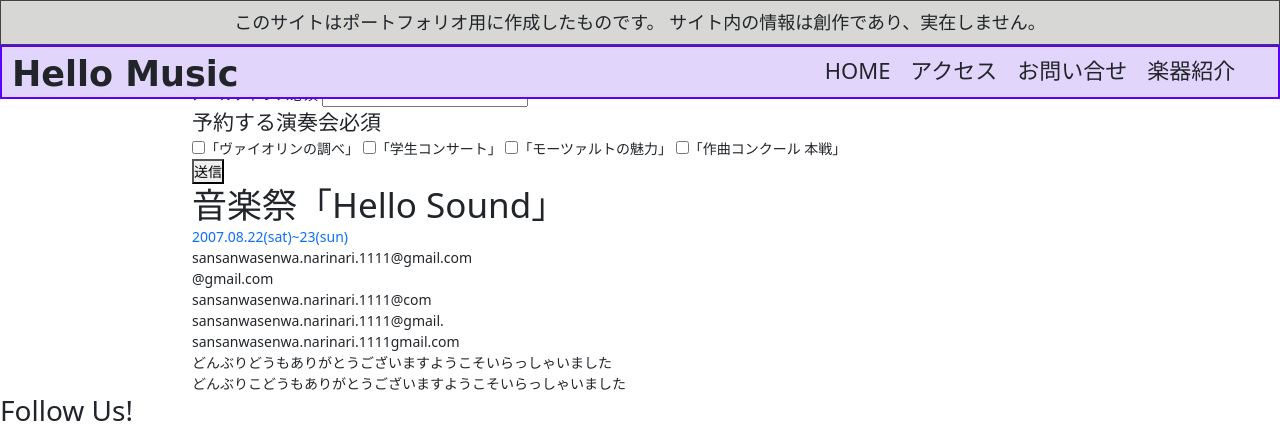
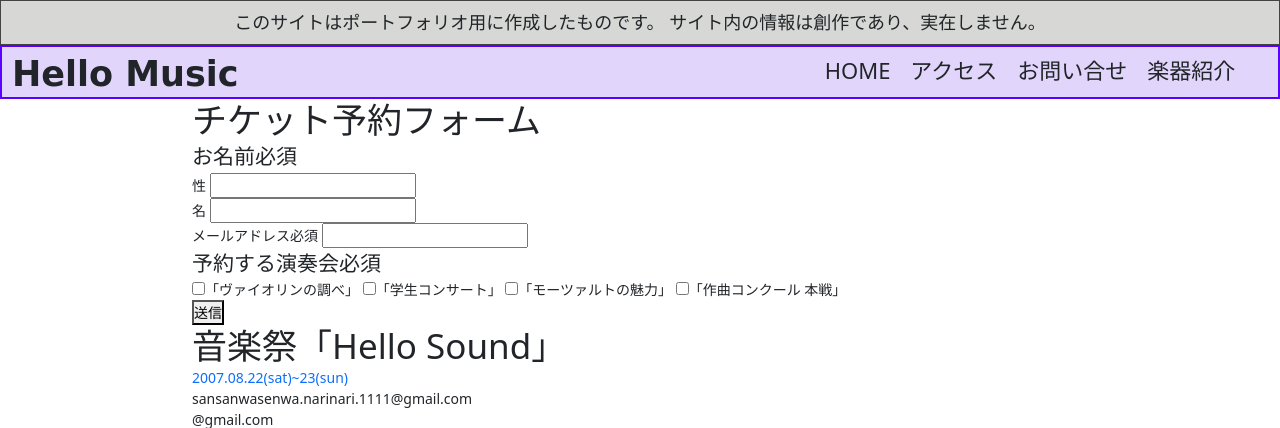
Before and after one commit to web-port4110-code/web-site-HELLO-MUSIC, a PHP site: page /validation/form.php in a window 1280 px wide. Shown: the top 428 px of the page. Run offline with PHP 8.4, Linux system fonts and the light colour scheme; some libraries are stand-ins or nearby versions.

Commit message:
フォームページを更新しました

```diff
--- a/css/form.css
+++ b/css/form.css
@@ -1,2 +1,7 @@
 @import "common.css";
 @import "header.css";
+@import "footer.css";
+
+.headerSpace {
+    height: var(--toppadding);
+}
--- a/form.php
+++ b/form.php
@@ -22,6 +22,9 @@
 
         <main>
             <div class="mainContainer">
+                <div class="headerSpace"></div>
+                <h1>チケット予約フォーム</h1>
+
 
                 <form method="post" action="http://localhost:8888/validation/check.php">
                     <fieldset>
```
